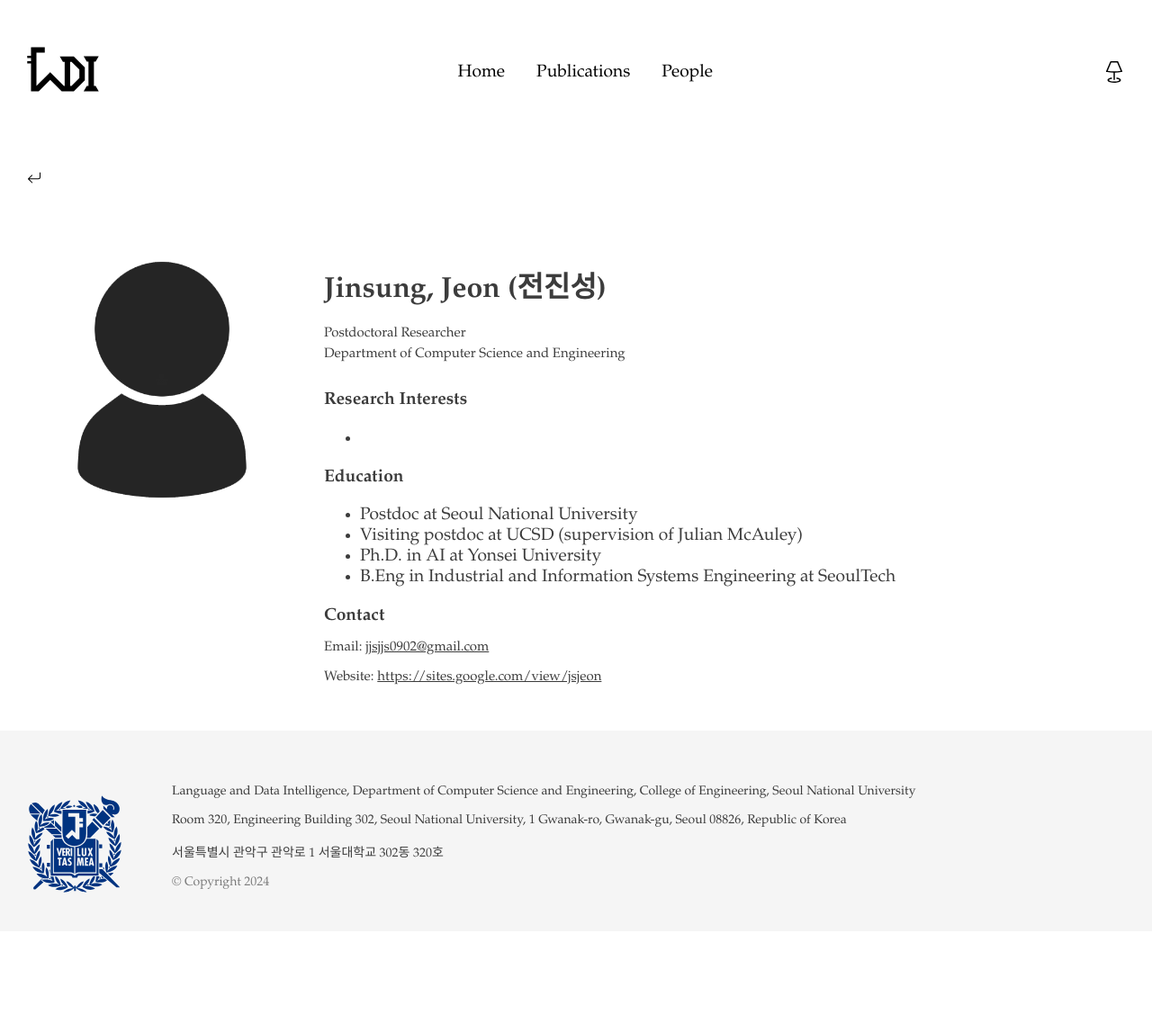
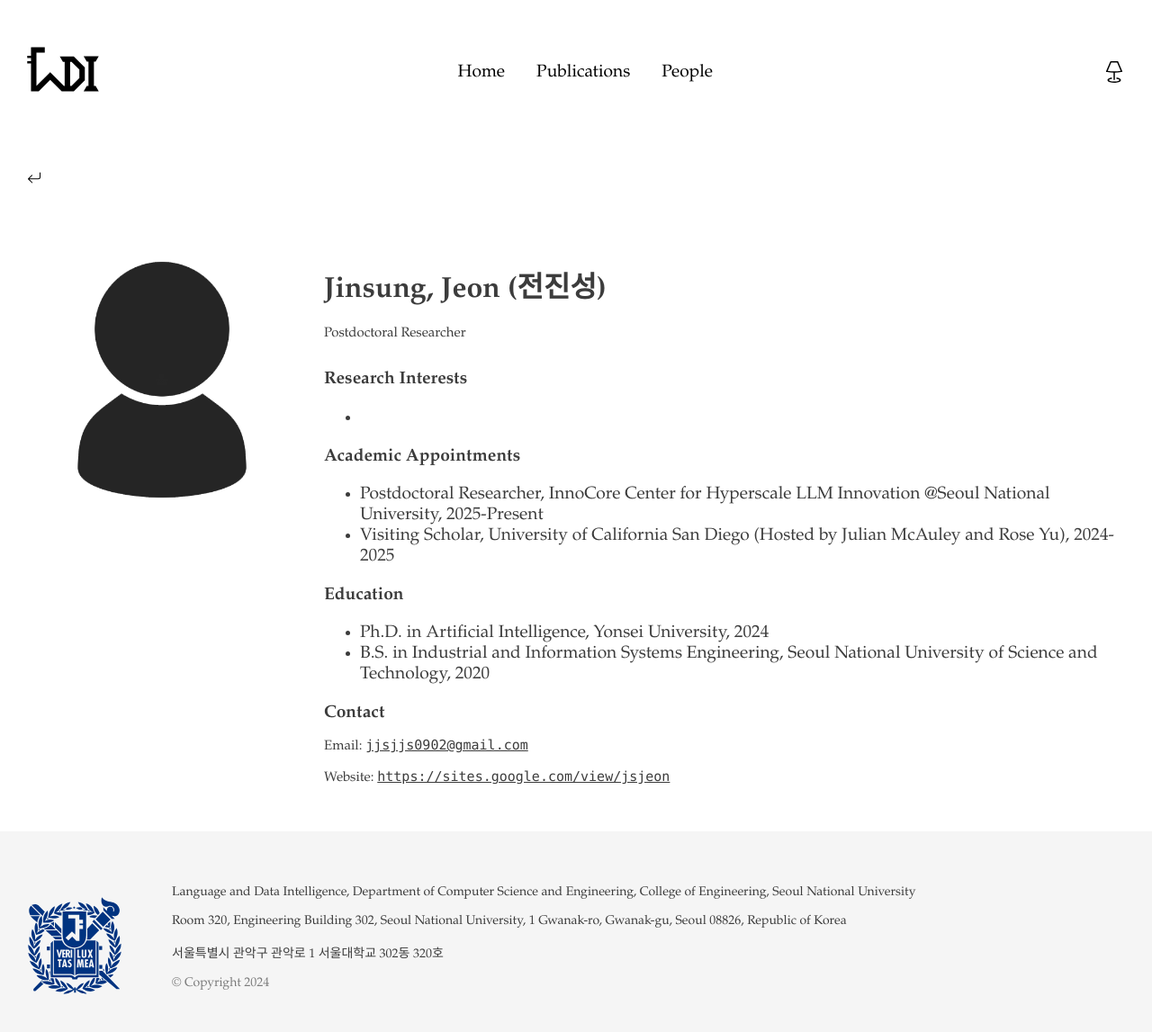
Before and after one commit to ldilab/ldilab.github.io, a Jekyll site: the page built from _people/jeonjs.md, in a window 1280 px wide. Shown: the whole page at 90% size. Built offline with Jekyll 4.4.1, drawn with Linux system fonts in a browser that asks for light colours; before the commit the page ends 1035 px from its top, so only the background shows below that.

Commit message:
Update jinsung's profile

```diff
--- a/_people/jeonjs.md
+++ b/_people/jeonjs.md
@@ -3,14 +3,14 @@ short_name: jeonjs
 name: Jinsung Jeon
 korean_name: 전진성
 position: Postdoctoral Researcher
-department: Department of Computer Science and Engineering
 interests:
  - ""
+appointments:
+ - "Postdoctoral Researcher, InnoCore Center for Hyperscale LLM Innovation @Seoul National University, 2025-Present"
+ - "Visiting Scholar, University of California San Diego (Hosted by Julian McAuley and Rose Yu), 2024-2025"
 education:
- - Postdoc at Seoul National University
- - Visiting postdoc at UCSD (supervision of Julian McAuley)
- - Ph.D. in AI at Yonsei University
- - B.Eng in Industrial and Information Systems Engineering at SeoulTech
+ - Ph.D. in Artificial Intelligence, Yonsei University, 2024
+ - B.S. in Industrial and Information Systems Engineering, Seoul National University of Science and Technology, 2020
 mail: "jjsjjs0902@gmail.com"
 website: "https://sites.google.com/view/jsjeon"
 photo: nopicture.png
--- a/assets/css/main.css
+++ b/assets/css/main.css
@@ -628,7 +628,7 @@ a.person-publication:hover {
 
 .special-link {
     color: var(--text-color);
-    text-decoration: underline;
+    font-family: ui-monospace, SFMono-Regular, "SF Mono", Consolas, "Liberation Mono", Menlo, monospace;
 }
 
 /* Middle */
```
